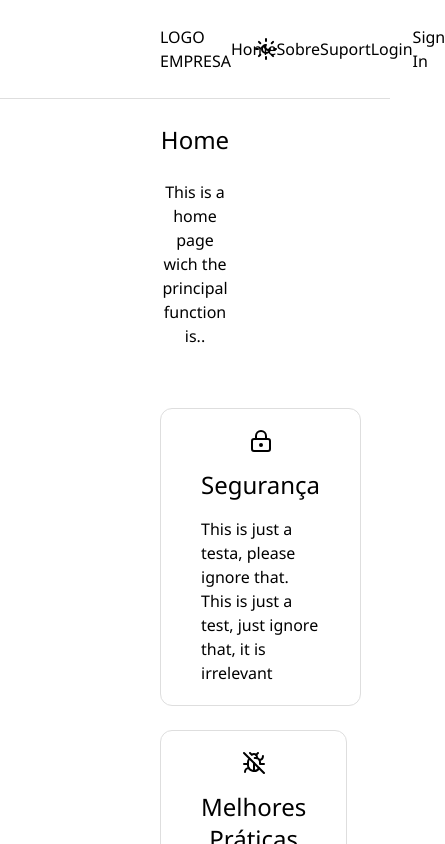
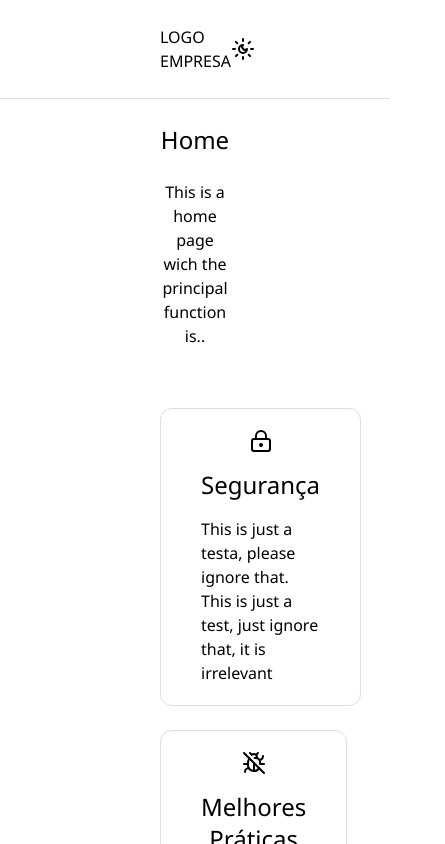
Before and after one commit to jessicapinheiro-s/react-context, a React (Create React App) app: page / in a window 390 px wide. Shown: the top 844 px of the page, 445 px wide, since content can reach past the window. Built offline with nearby package versions, Linux system fonts and the light colour scheme.

Commit message:
atribuindo responsividade ao menu

```diff
--- a/src/components/header.tsx
+++ b/src/components/header.tsx
@@ -2,25 +2,42 @@ import React, { useState } from "react";
 import { UseMyThemeContext } from "../contexts/Theme-context"
 import { Link } from "react-router-dom";
 import '../main.css'
-import { Moon, SunMoon } from "lucide-react";
+import { CircleX, Menu, Moon, SunMoon } from "lucide-react";
 import { motion } from "framer-motion";
 import ThemeIcon from "./Theme-Icon";
 
 export default function Header() {
+    const styleLiMobile = 'py-[10px] px-[40px] hover:bg-back-button-orange sm:p-0 sm:hover:bg-transparent';
+    const styleLiLink = 'w-full block';
+    const [classNav, setClassNav] = useState('sm:w-4/12 absolute top-0 bottom-0 right-0 w-8/12 sm:relative sm:bg-transparent bg-components-dark z-10 hidden');
+
+    function openMenu(event: React.MouseEvent<SVGSVGElement>): void {
+        event.stopPropagation();
+        setClassNav('sm:w-4/12 absolute top-0 bottom-0 right-0 w-8/12 sm:relative sm:bg-transparent bg-components-dark z-10')
+    }
+
+    function closeMenu(event: React.MouseEvent<SVGSVGElement>): void {
+        event.stopPropagation();
+        setClassNav('sm:w-4/12 absolute top-0 bottom-0 right-0 w-8/12 sm:relative sm:bg-transparent bg-components-dark z-10 hidden')
+    }
 
     return (
         <header className="flex flex-row items-center justify-between py-[25px] px-[160px]  border-b border-border-light dark:border-border-dark bg-back-light dark:bg-components-dark text-color-light dark:text-color-dark" >
             <h1>LOGO EMPRESA</h1>
-            <nav className="w-4/12">
-                <ul className="flex list-none flex-row items-center justify-between">
-                    <li><Link to="/"> Home</Link></li>
-                    <li> <Link to="/pages/sobre">Sobre</Link></li>
-                    <li><Link to="/pages/suport">Suport</Link></li>
-                    <li><Link to="/pages/login">Login</Link></li>
-                    <li><Link to="/pages/signIn">Sign In</Link></li>
+            <nav className={classNav}>
+                <ul className="flex list-none sm:flex-row sm:items-center sm:justify-between flex-col ">
+                    <span className='block h-8 py-[20px] px-[40px] sm:hidden'>Olá user</span>
+                    <li className={styleLiMobile}><Link className={styleLiLink} to="/"> Home</Link></li>
+                    <li className={styleLiMobile}> <Link className={styleLiLink} to="/pages/sobre">Sobre</Link></li>
+                    <li className={styleLiMobile}><Link className={styleLiLink} to="/pages/suport">Suport</Link></li>
+                    <li className={styleLiMobile}><Link className={styleLiLink} to="/pages/login">Login</Link></li>
+                    <li className={styleLiMobile}><Link className={styleLiLink} to="/pages/signIn">Sign In</Link></li>
+                    <li className='h-8 py-[10px] px-[40px] sm:hidden'><CircleX onClick={closeMenu} /></li>
+                    <li className='h-8 py-[10px] px-[40px] sm:hidden'><ThemeIcon  /></li>
                 </ul>
             </nav>
-            <ThemeIcon/>
+            <ThemeIcon />
+            <Menu className=" sm:hidden" onClick={openMenu} />
         </header>
     )
 }
```
